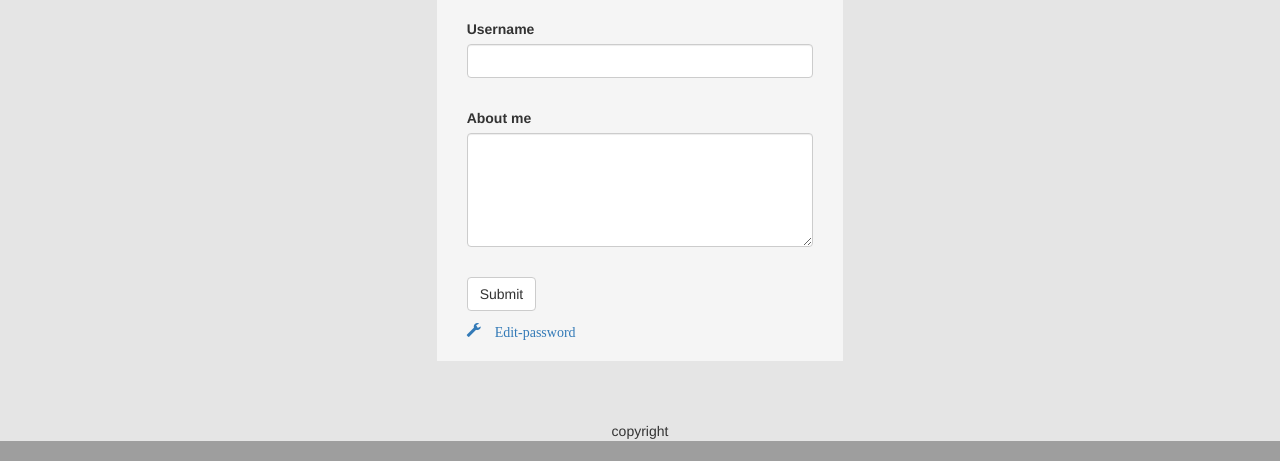
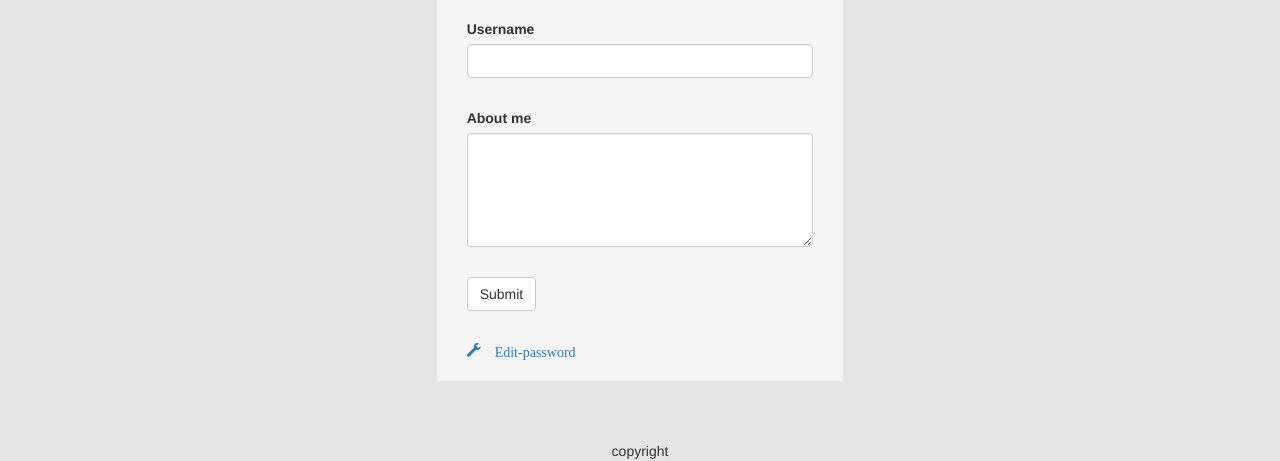
Before and after one commit to zouxinrui/flask-blog, a Flask app: template app/templates/user/edit_profile.html in a window 1280 px wide. Shown: the part 421-882 px from the top of the page. Run offline with Flask 2, Linux system fonts and the light colour scheme; the template is opened without the code that fills it: values that come from a table or form of the project are taken from there, others are empty; parts of the project's set-up code (start-up, migrations or seed data) failed here and were passed over; some libraries are stand-ins or nearby versions.

Commit message:
Change the readme file and the layout of edit profile

```diff
--- a/app/templates/user/edit_profile.html
+++ b/app/templates/user/edit_profile.html
@@ -30,10 +30,12 @@
             {% endfor %}
         </p>
         <p><input type="submit" class="btn btn-default" value="Submit"></p>
+        <br>
+        </form>
                 <a href="/user/password">
-                    <span class="trans glyphicon glyphicon-wrench"> Edit-password</span>
+                    <span class="trans glyphicon glyphicon-wrench text-right"> Edit-password</span>
                 </a>
-    </form>
+
             </div>
         </div>
         <div class="col-md-4"></div>
```
Also changed, not shown: README.md, 3 other files.
